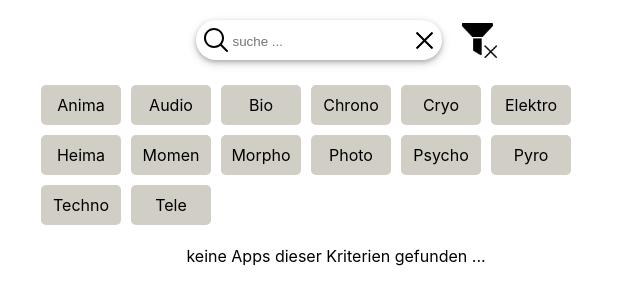
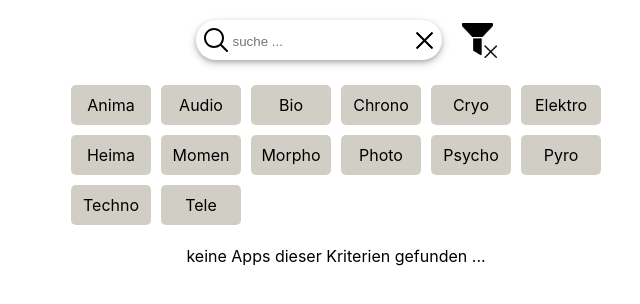
Before and after one commit to Caroline-Thies/dice-redesign, a React (Create React App) app: page / in a window 1280 px wide. Both pictures are taken after a click on the picture 783 px from the left and 40 px from the top of the page. Shown: the top 304 px of the page, without its empty margins (304-944 px from the left). Built offline with nearby package versions, Linux system fonts and the light colour scheme.

Commit message:
fix kgPicker styling

```diff
--- a/src/App.css
+++ b/src/App.css
@@ -353,7 +353,7 @@ body {
 
 @media (min-width: 1000px) {
   .kgPicker {
-    max-width: 600px;
+    max-width: 540px;
   }
   .login_content_background {
     max-width: 60%;
```
